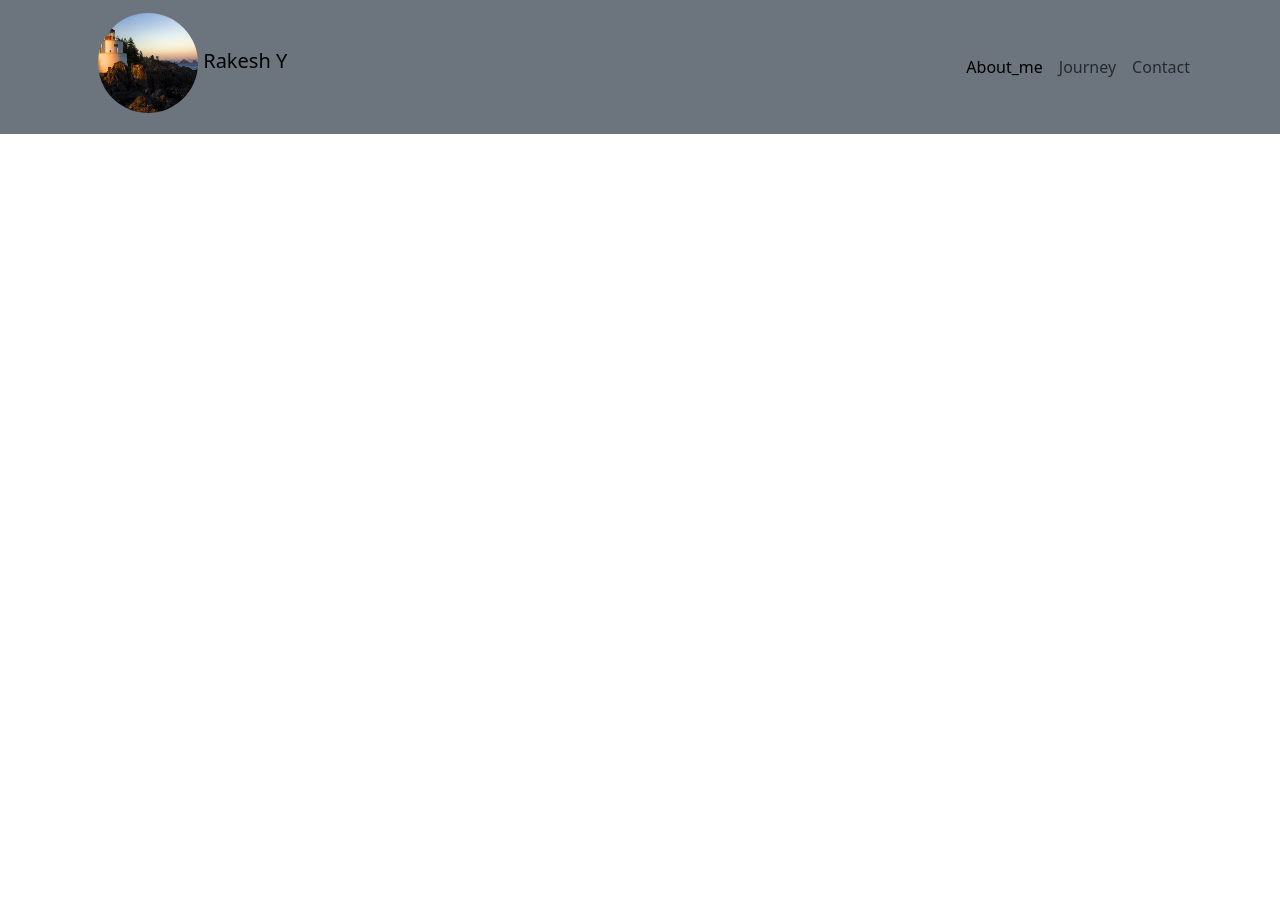
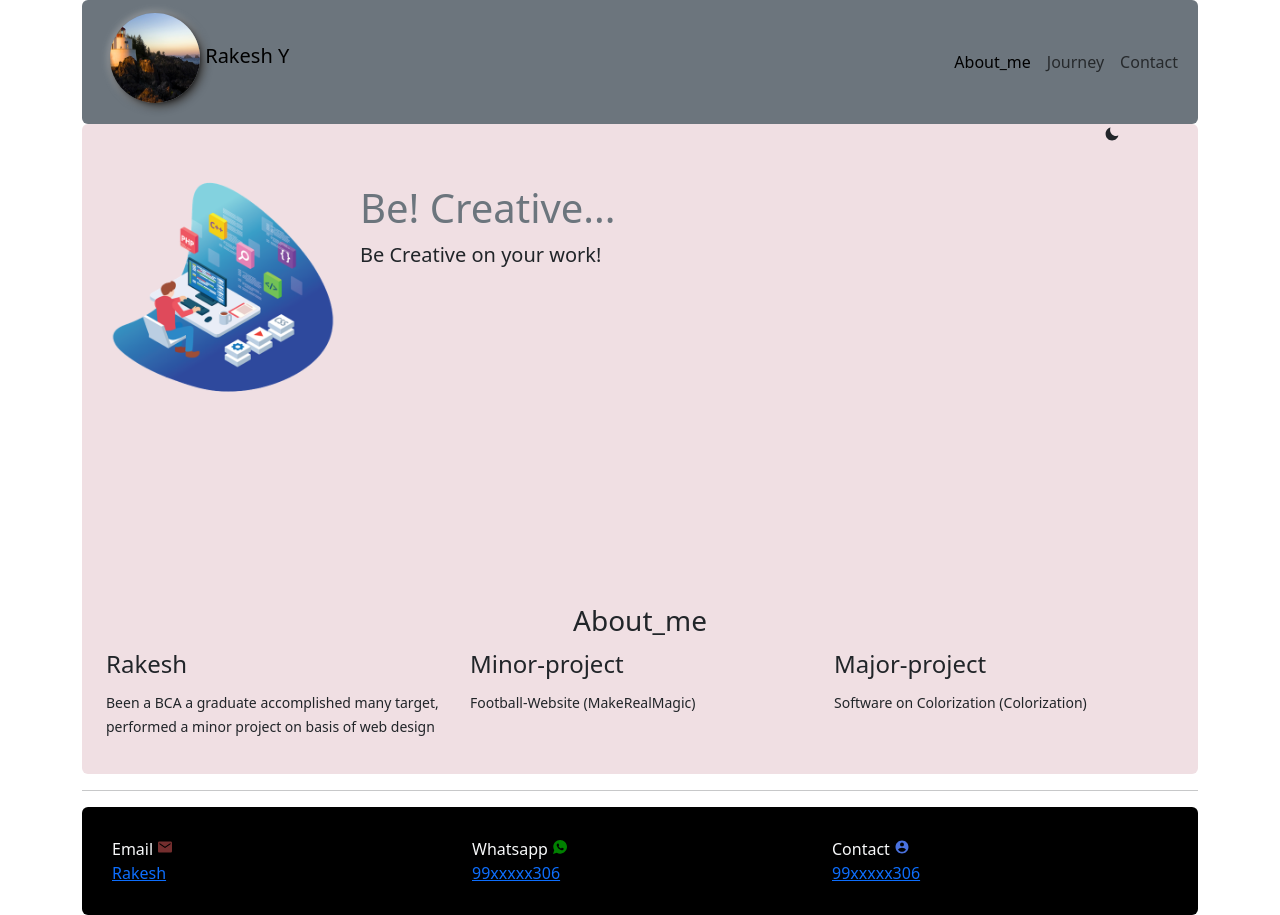
Before and after one commit to makerealmagic/portfolio, a plain HTML site: page index.html in a window 1280 px wide. Before the commit the page ends 800 px from the top, so only its background shows below. Drawn offline with nearby package versions, Linux system fonts and the light colour scheme.

Commit message:
new added

```diff
--- a/index.css
+++ b/index.css
@@ -1,11 +1,37 @@
 #rimage{
-    width: 100px;
-    height: 100px;
+    width: 90px;
+    height: 90px;
     border-radius: 50%;
     cursor: pointer;
+    box-shadow: 3px 3px 10px black, 1px 1px 10px white ;
 }
-#btn{
-    position: relative;
-    left: 300px;
-    background-color: red;
+.con{
+    margin-top: 60px;
 }
+
+.bg{
+    border: 2px solid red;
+}
+.bag{
+    min-height: 650px;
+    background-color: rgb(240, 223, 227);
+}
+.img{
+    width: 250px;
+    height: 250px;
+    margin-top: 50px;
+}
+.bgd{
+    background-color: black;
+}
+.drkcng{
+    background-color: black;
+    color: white;
+}
+.whtcng{
+    background-color: grey;
+    color: black;
+}
+#drk{
+    cursor: pointer;
+}
--- a/index.html
+++ b/index.html
@@ -10,7 +10,8 @@
 </head>
 <body>
     <header>
-        <nav class="navbar navbar-expand-md bg-secondary">
+        <div class="container">
+            <nav class="navbar navbar-expand-md bg-secondary rounded">
                 <div class="container">
 
                         <a href="#" class="navbar-brand px-3 h3">
@@ -24,19 +25,87 @@
                 <div class="collapse navbar-collapse" id="tar">
                     <ul class="navbar-nav ms-auto">
                         <li class="nav-item">
-                           <a href="#" class="nav-link active">About_me</a>
+                            <a href="#abt" class="nav-link active">About_me</a>
                         </li>
                         <li class="nav-item">
                             <a href="#" class="nav-link">Journey</a>
                         </li>
                         <li class="nav-item">
-                           <a href="#" class="nav-link">Contact</a>
+                            <a href="#cont" class="nav-link">Contact</a>
                         </li>
                     </ul>
                 </div>
                 </div>
 
             </nav>
+            <div class="container bag rounded">
+                <!--front page...-->
+                <div class="row px-3">
+                    <div class="col-sm-2 img">
+                        <img src="./design.png" alt="design" class="img-fluid">
+                    </div>
+                    <div class="col-sm con">
+                        <p class="h1 text-secondary">Be! Creative...</p>
+                        <p class="lead">Be Creative on your work!</p>
+                    </div>
+                    <div class="col-sm-1 drk">
+                        <ion-icon name="moon" id="drk"></ion-icon>
+                    </div>
+                </div>
+
+                <!--about me-->
+                <div class="container" id="abt">
+                    <div class="row">
+                        <div class="col-12 text-center"><p class="h3" style="margin-top: 180px;">About_me</p></div>
+                    </div>
+                    <div class="row">
+                        <div class="col-md">
+                            <legend>Rakesh</legend>
+                            <small>Been a BCA a graduate accomplished many target, performed a minor project on basis of web design</small>
+                        </div>
+                        <div class="col-md"><legend>Minor-project</legend>
+                        <small>Football-Website (MakeRealMagic)</small></div>
+                        <div class="col-md"><legend>Major-project</legend>
+                        <small>Software on Colorization (Colorization)</small>
+                        </div>
+                    </div>
+                </div>
+            </div>
+
+
+            <!--Contact-->
+            <hr>
+            <div class="container height-300 bgd text-light rounded" id="cont" style="padding: 30px;">
+                <div class="row">
+                    <div class="col-4"><label>
+                        Email
+                        <ion-icon name="mail" style="color: rgb(116, 46, 46);"></ion-icon>
+                    </label></div>
+
+                    <div class="col-4"><label>
+                        Whatsapp
+                        <ion-icon name="logo-whatsapp" style="color: green;"></ion-icon>
+                    </label></div>
+
+                    <div class="col-4"><label>
+                        Contact
+                        <ion-icon name="contact" style="color: rgb(74, 114, 223)"></ion-icon>
+                    </label></div>
+
+                    <div class="col-4">
+                        <a href="rackyrockstar2002@gmail.com">Rakesh</a>
+                    </div>
+                    <div class="col-4">
+                        <a href="https://wa.me/9902235306">99xxxxx306</a>
+                    </div>
+                    <div class="col-4">
+                        <a href="9902235306">99xxxxx306</a>
+                    </div>
+
+                </div>
+            </div>
+
+        </div>
     </header>
 
 
@@ -57,7 +126,8 @@
 
 
 
-
+    <script src="./index.js"></script>
+    <script src="https://unpkg.com/ionicons@4.5.10-0/dist/ionicons.js"></script>
     <script src="https://cdn.jsdelivr.net/npm/@popperjs/core@2.11.8/dist/umd/popper.min.js" integrity="sha384-I7E8VVD/ismYTF4hNIPjVp/Zjvgyol6VFvRkX/vR+Vc4jQkC+hVqc2pM8ODewa9r" crossorigin="anonymous"></script>
     <script src="https://cdn.jsdelivr.net/npm/bootstrap@5.3.1/dist/js/bootstrap.min.js" integrity="sha384-Rx+T1VzGupg4BHQYs2gCW9It+akI2MM/mndMCy36UVfodzcJcF0GGLxZIzObiEfa" crossorigin="anonymous"></script>
 
--- /dev/null
+++ b/index.js
@@ -0,0 +1,7 @@
+var drk = document.querySelector("#drk");
+var bag = document.querySelector(".bag");
+var bgd = document.querySelector(".bgd");
+drk.addEventListener("click", function(){
+    bag.classList.toggle("drkcng");
+    bgd.classList.toggle("whtcng");
+})
```
Also changed, not shown: design.png (added). Lines whose indentation alone changed are shown as unchanged.
